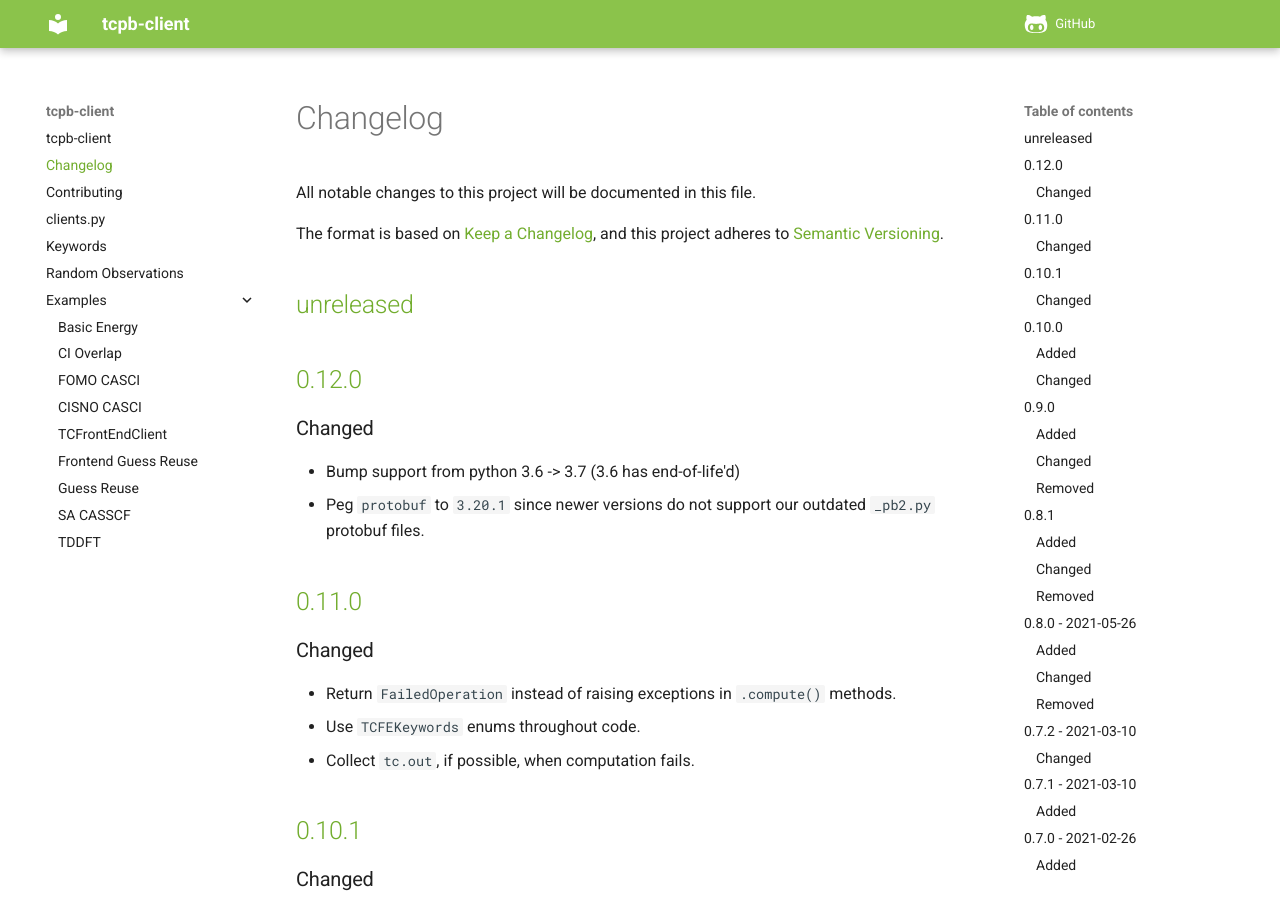
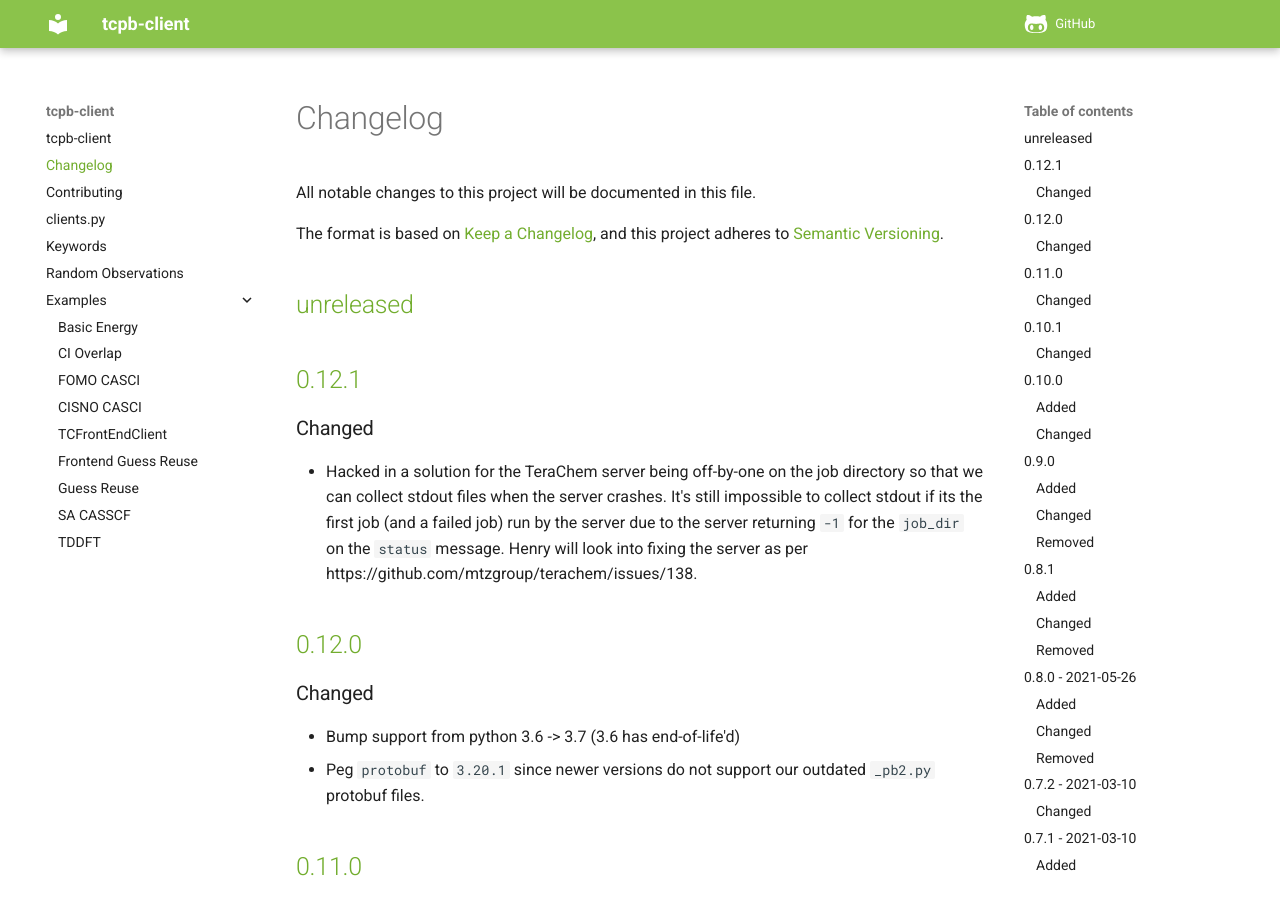
Before and after one commit to mtzgroup/tcpb-client, an MkDocs documentation site: the page built from docs/CHANGELOG.md, in a window 1280 px wide and 900 px high. Built offline with MkDocs 1.6.1 and Material for MkDocs 9.7.7, drawn with Linux system fonts in a browser that asks for light colours; comment, search, counter and statistics services are not loaded.

Commit message:
Bump version. Update CHANGELOG

```diff
--- a/docs/CHANGELOG.md
+++ b/docs/CHANGELOG.md
@@ -5,6 +5,12 @@ All notable changes to this project will be documented in this file.
 The format is based on [Keep a Changelog](https://keepachangelog.com/en/1.0.0/), and this project adheres to [Semantic Versioning](https://semver.org/spec/v2.0.0.html).
 
 ## [unreleased]
+
+## [0.12.1]
+
+### Changed
+
+- Hacked in a solution for the TeraChem server being off-by-one on the job directory so that we can collect stdout files when the server crashes. It's still impossible to collect stdout if its the first job (and a failed job) run by the server due to the server returning `-1` for the `job_dir` on the `status` message. Henry will look into fixing the server as per https://github.com/mtzgroup/terachem/issues/138.
 
 ## [0.12.0]
 
@@ -137,7 +143,8 @@ The format is based on [Keep a Changelog](https://keepachangelog.com/en/1.0.0/),
 
 - All of Stefan's original code.
 
-[unreleased]: https://github.com/mtzgroup/tcpb-client/compare/0.12.0...HEAD
+[unreleased]: https://github.com/mtzgroup/tcpb-client/compare/0.12.1...HEAD
+[0.12.1]: https://github.com/mtzgroup/tcpb-client/releases/tag/0.12.1
 [0.12.0]: https://github.com/mtzgroup/tcpb-client/releases/tag/0.12.0
 [0.11.0]: https://github.com/mtzgroup/tcpb-client/releases/tag/0.11.0
 [0.10.1]: https://github.com/mtzgroup/tcpb-client/releases/tag/0.10.1
--- a/tcpb/__init__.py
+++ b/tcpb/__init__.py
@@ -2,4 +2,4 @@
 
 from .clients import TCFrontEndClient, TCProtobufClient  # noqa
 
-__version__ = "0.12.0"
+__version__ = "0.12.1"
```
